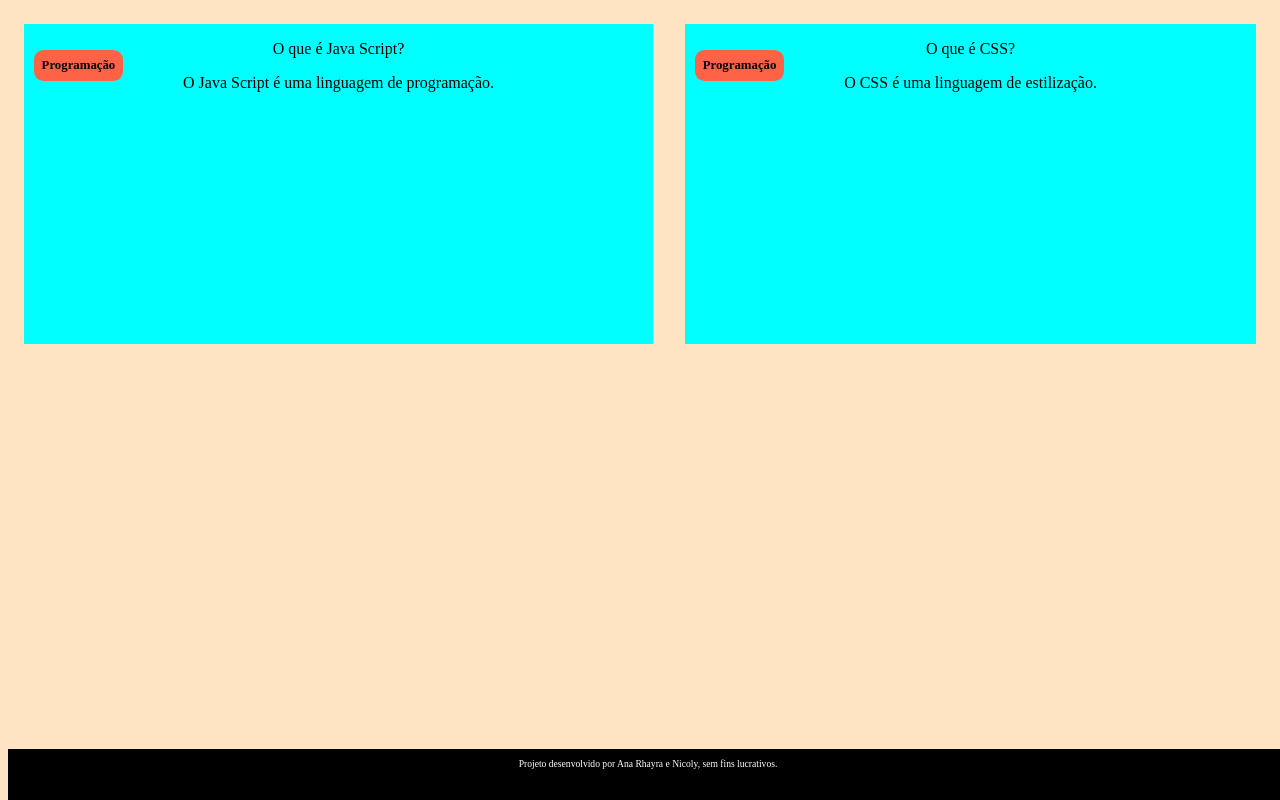
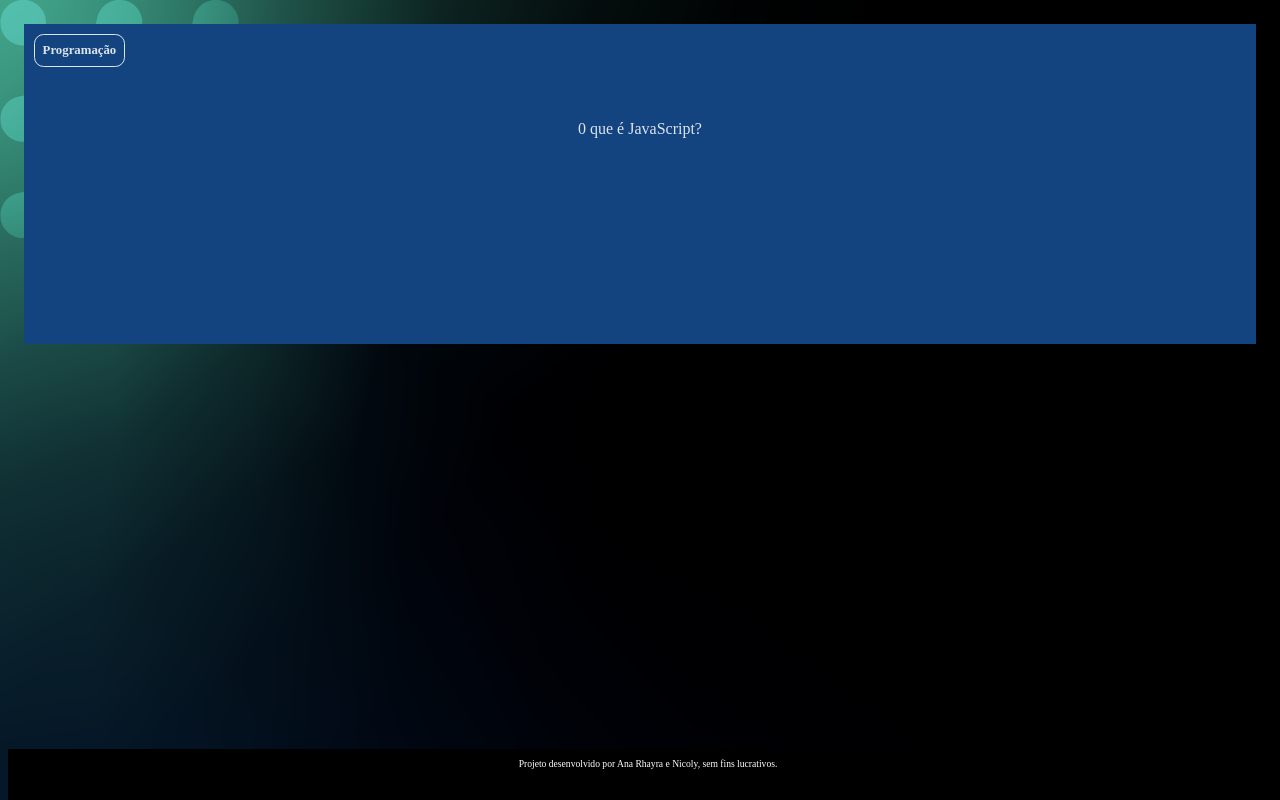
Before and after one commit to nihhm7/ana-e-nicoly, a plain HTML site: page ana-e-nicoly-main/FLASHCARD/index.html in a window 1280 px wide. Drawn offline with Linux system fonts and the light colour scheme.

Commit message:
Add files via upload

```diff
--- a/ana-e-nicoly-main/FLASHCARD/assets/style.css
+++ b/ana-e-nicoly-main/FLASHCARD/assets/style.css
@@ -1,28 +1,41 @@
+:root {
+    --text-color: #DBE4EF;
+    --card-front-color: #144480;
+    --card-back-color: #00F4BF;
+}
 body {
-    background-color: bisque;
+    background: url('img/bg-desktop.webp');
+    font-family: Bai Jamjuree;
 }
 #“container” {
     display:flex ;
 }
 .cartao {
     margin: 1rem 1rem;
-    background-color: aqua;
     height: 20rem;
     flex-grow: 1;
     flex-basis: calc(33% -6rem);
 }
 .cartao__conteudo {
+    background-color: var(--card-front-color);
     text-align: center;
     height: 100%;
+    transform-style: preserve-3d;
+    transition: transform 300ms ease-in-out;
 }
 .cartao__conteudo h3 {
-    background-color: tomato;
+    color: var(--text-color);
+    border: 1px solid var(--text-color);
     text-align: left;
     padding: 0.5rem;
     position: absolute;
     margin: 0.6rem;
     border-radius: 0.6rem;
     font-size: 1vw;
+    backface-visibility: hidden;
+}
+.cartao:hover .cartao__conteudo {
+    transform: rotateY(180deg);
 }
 footer {
     background-color: black;
@@ -39,3 +52,26 @@ footer p{
     font-family: Bai Jamjuree;
 
 }
+.cartao__conteudo__pergunta p{
+    color: var(--text-color);
+    font-weight: 500;
+}
+.cartao__conteudo__resposta p{
+    color: var(--card-back-color);
+    font-weight: 700;
+}
+.cartao__conteudo__pergunta,
+.cartao__conteudo__resposta {
+    backface-visibility: hidden;
+    position: absolute;
+    height: 100%;
+    width: 100%;
+}
+.cartao__conteudo__resposta {
+    transform: rotateY(180deg);
+}
+.cartao__conteudo p {
+    margin-top: 1rem;
+    padding: 2rem;
+    margin-top: 4rem;
+}
--- a/ana-e-nicoly-main/FLASHCARD/index.html
+++ b/ana-e-nicoly-main/FLASHCARD/index.html
@@ -9,25 +9,15 @@
 <body>
     <main>
         <section id= “container”>
+                </div>
                 <article class="cartao">
                     <div class="cartao__conteudo">
-                    <h3> Programação </h3>
+                        <h3>Programação</h3>
                         <div class="cartao__conteudo__pergunta">
-                        <p>O que é Java Script?</p>
+                            <p>0 que é JavaScript?</p>
                         </div>
                         <div class="cartao__conteudo__resposta">
-                        <p>O Java Script é uma linguagem de programação.</p>
-                    </div>
-                </div>
-            </article>
-            <article class="cartao">
-                <div class="cartao__conteudo">
-                    <h3> Programação </h3>
-                    <div class="cartao__conteudo__pergunta">
-                        <p>O que é CSS?</p>
-                    </div>
-                    <div class="cartao__conteudo__resposta">
-                        <p>O CSS é uma linguagem de estilização.</p>
+                            <p>0 JavaScript é uma linguagem de programação</p>
                         </div>
                     </div>
                 </article>
```
Also changed, not shown: ana-e-nicoly-main/FLASHCARD/assets/img/bg-desktop.webp (added), ana-e-nicoly-main/FLASHCARD/assets/img/bg-mobile.webp (added), ana-e-nicoly-main/FLASHCARD/assets/img/bg-tablet.webp (added), ana-e-nicoly-main/FLASHCARD/assets/perguntas.js (added). Lines whose indentation alone changed are shown as unchanged.
